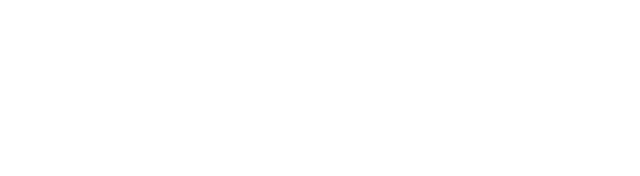
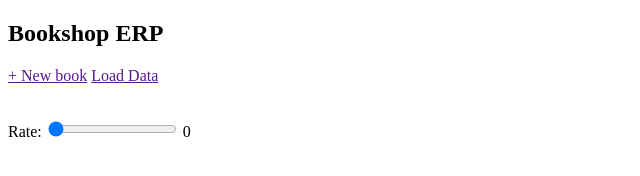
Before and after one commit to chagit03440/BookStore, a plain HTML site: page html/web.html in a window 1280 px wide. Shown: the whole page, without its empty margins (0-640 px from the left). Drawn offline with Linux system fonts and the light colour scheme.

Commit message:
second files

```diff
--- a/html/web.html
+++ b/html/web.html
@@ -1,11 +1,52 @@
 <!DOCTYPE html>
 <html lang="en">
+
 <head>
     <meta charset="UTF-8">
     <meta name="viewport" content="width=device-width, initial-scale=1.0">
     <title>Document</title>
 </head>
+
 <body>
+    <div id="booksStorePage">
+        <nav id="myTopnav" class="topnav">
+            <div clas="navheader">
+                <h1>Bookshop ERP</h1>
+            </div>
+            <div class="myLinks">
+                <a id="link" href="">+ New book</a>
+                <a id="link" href="">Load Data</a>
+            </div>
+        </nav>
+        <div id="bookstoreContent">
+            <div id="booklistShow">
+                <div id="bookslist">
 
+                </div>
+                <div id="listScroll"></div>
+            </div>
+            <div id="bookShow">
+                <div id="bookShowHeader">
+
+                </div>
+                <div id="bookShowCard">
+                    <div id="bookimg">
+                        <img src="">
+                    </div>
+                    <div id="cardTxt">
+                        <p id="bookprice"></p>
+                        <div id="bookrate">
+                            <label>
+                                Rate:
+                                <input type="range" min="0" max="120" name="age" value="0" oninput="this.nextElementSibling.value = this.value"/>
+                                <output>0</output>
+                            </label><br>
+                        </div>
+                    </div>
+                </div>
+            </div>
+        </div>
+    </div>
 </body>
+
 </html>
```
